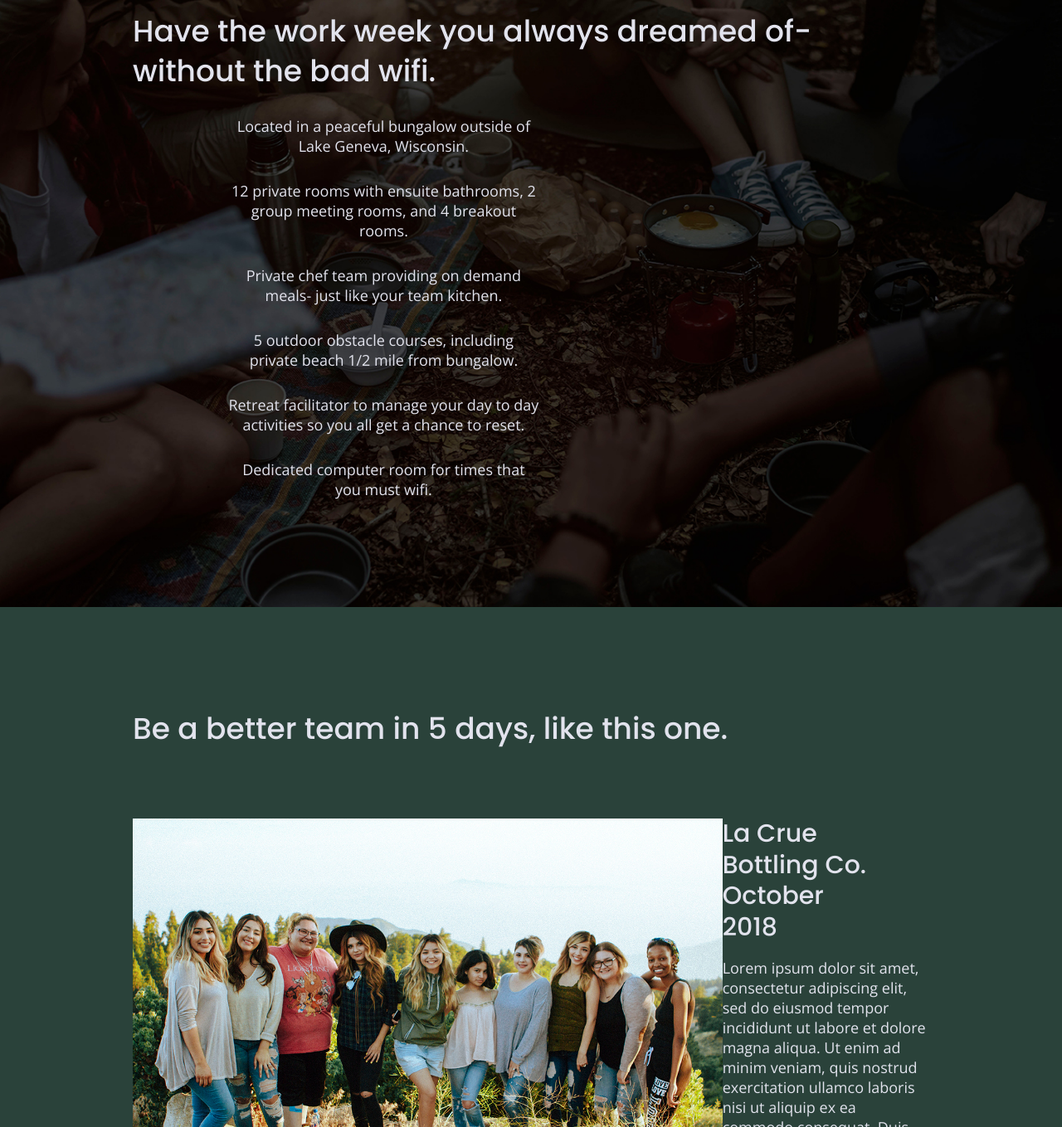
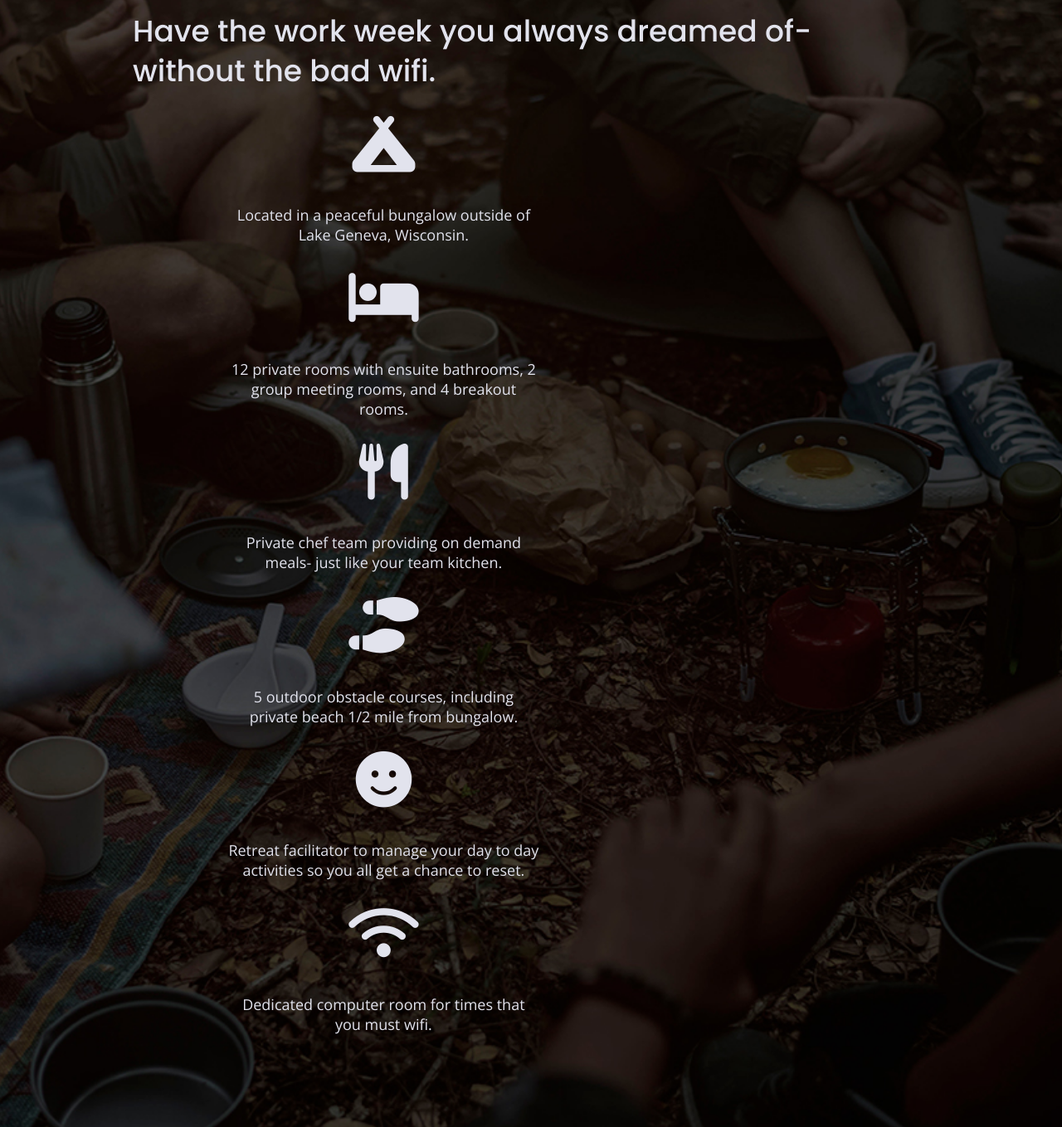
Before and after one commit to Sarah-C-Arvin/Unplugged-retreat, a website: page index.html in a window 1280 px wide. Shown: the part 903-2262 px from the top of the page at 83% size. Drawn offline with nearby package versions, Linux system fonts and the light colour scheme.

Commit message:
Added icons to home page

```diff
--- a/css/main.css
+++ b/css/main.css
@@ -312,6 +312,11 @@ input[type=button] {
   justify-content: center;
   align-items: center;
   flex-flow: row wrap;
+}
+
+.features i {
+  font-size: 3.75em;
+  margin-bottom: 40px;
 }
 /*REVIEWS*/
 
--- a/index.html
+++ b/index.html
@@ -20,6 +20,7 @@
 
   <link rel="stylesheet" href="css/normalize.css">
   <link rel="stylesheet" href="css/main.css">
+  <script src="https://kit.fontawesome.com/fbd6c579a7.js" crossorigin="anonymous"></script>
 
   <meta name="theme-color" content="#fafafa">
 </head>
@@ -71,36 +72,42 @@
         </h2>
         <article>
           <p class="fontawesome-icon">
+            <i class="fas fa-campground"></i>
           </p>
           <p class="features-item-description">Located in a peaceful bungalow outside of Lake Geneva, Wisconsin.
           </p>
         </article>
         <article>
           <p class="fontawesome-icon">
+            <i class="fas fa-bed"></i>
           </p>
           <p class="features-item-description">12 private rooms with ensuite bathrooms, 2 group meeting rooms, and 4 breakout rooms.
           </p>
         </article>
         <article>
           <p class="fontawesome-icon">
+            <i class="fas fa-utensils"></i>
           </p>
           <p class="features-item-description">Private chef team providing on demand meals- just like your team kitchen.
           </p>
         </article>
         <article>
           <p class="fontawesome-icon">
+            <i class="fas fa-shoe-prints"></i>
           </p>
           <p class="features-item-description">5 outdoor obstacle courses, including private beach 1/2 mile from bungalow.
           </p>
         </article>
         <article>
           <p class="fontawesome-icon">
+            <i class="fas fa-smile"></i>
           </p>
           <p class="features-item-description">Retreat facilitator to manage your day to day activities so you all get a chance to reset.
           </p>
         </article>
         <article>
           <p class="fontawesome-icon">
+            <i class="fas fa-wifi"></i>
           </p>
           <p class="features-item-description">Dedicated computer room for times that you must wifi.
           </p>
```
Also changed, not shown: about/index.html (+1 -0 lines), faq/index.html (+1 -0 lines).
